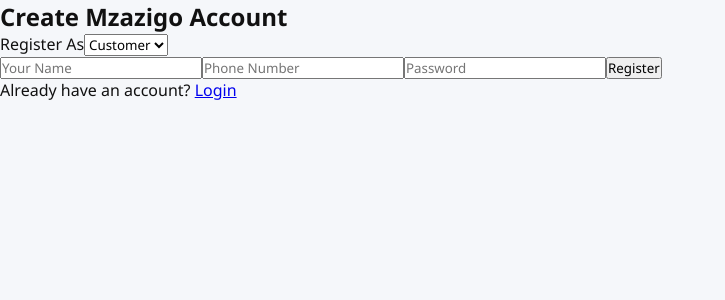
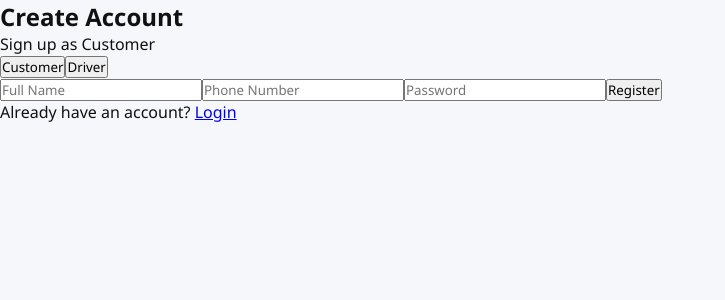
Before and after one commit to mzazitech/fronted, a Next.js app: page /register in a window 1280 px wide. Shown: the top 300 px of the page, without its empty margins (0-725 px from the left). Built offline with nearby package versions, Linux system fonts and the light colour scheme.

Commit message:
Update page.tsx

```diff
--- a/app/register/page.tsx
+++ b/app/register/page.tsx
@@ -1,214 +1,216 @@
-"use client"
+"use client";
 
-import { useState } from "react"
-import { useRouter } from "next/navigation"
+import { useState } from "react";
 
-export default function RegisterPage() {
-  const router = useRouter()
+export default function Register() {
+  const [role, setRole] = useState<"customer" | "driver">("customer");
+  const [loading, setLoading] = useState(false);
+  const [error, setError] = useState("");
+  const [success, setSuccess] = useState("");
 
-  const [role, setRole] = useState("customer")
-  const [loading, setLoading] = useState(false)
-  const [message, setMessage] = useState("")
-  const [error, setError] = useState("")
+  // Form state
+  const [form, setForm] = useState<any>({
+    name: "",
+    surname: "",
+    phone: "",
+    password: "",
+    idPic: null,
+    licensePic: null,
+    vehiclePlate: "",
+    vehicleType: "Taxi",
+    insurancePic: null,
+  });
 
-  const handleRegister = async (e: any) => {
-    e.preventDefault()
-    setLoading(true)
-    setError("")
-    setMessage("")
+  const handleChange = (e: any) => {
+    const { name, value, files } = e.target;
+    if (files) {
+      setForm({ ...form, [name]: files[0] });
+    } else {
+      setForm({ ...form, [name]: value });
+    }
+  };
 
-    const form = e.target
-    const formData = new FormData(form)
+  const handleRegister = async (e: React.FormEvent) => {
+    e.preventDefault();
+    setError("");
+    setSuccess("");
+
+    // Simple validation
+    if (role === "customer" && (!form.name || !form.phone || !form.password)) {
+      setError("All fields are required for customer");
+      return;
+    }
+    if (
+      role === "driver" &&
+      (!form.name ||
+        !form.surname ||
+        !form.phone ||
+        !form.password ||
+        !form.idPic ||
+        !form.licensePic ||
+        !form.vehiclePlate ||
+        !form.vehicleType ||
+        !form.insurancePic)
+    ) {
+      setError("All fields are required for driver");
+      return;
+    }
 
     try {
+      setLoading(true);
+
+      // Prepare form data (for file upload)
+      const formData = new FormData();
+      Object.keys(form).forEach((key) => {
+        if (form[key] !== null) formData.append(key, form[key]);
+      });
+      formData.append("role", role);
+
       const res = await fetch(`${process.env.NEXT_PUBLIC_API_URL}/auth/register`, {
         method: "POST",
-        body: formData
-      })
+        body: formData,
+      });
 
-      const data = await res.json()
+      const data = await res.json();
 
-      if (!res.ok) {
-        setError(data.message || "Registration failed")
-        setLoading(false)
-        return
-      }
+      if (!res.ok) throw new Error(data.message || "Registration failed");
 
-      if (role === "driver") {
-        setMessage("Driver account submitted. Please wait for admin verification.")
-      } else {
-        setMessage("Registration successful! Redirecting to login...")
-        setTimeout(() => router.push("/login"), 2000)
-      }
-
-      form.reset()
-      setLoading(false)
-
-    } catch (err) {
-      setError("Server error")
-      setLoading(false)
+      setSuccess("Registered successfully! You can now login.");
+      setForm({
+        name: "",
+        surname: "",
+        phone: "",
+        password: "",
+        idPic: null,
+        licensePic: null,
+        vehiclePlate: "",
+        vehicleType: "Taxi",
+        insurancePic: null,
+      });
+    } catch (err: any) {
+      setError(err.message);
+    } finally {
+      setLoading(false);
     }
-  }
+  };
 
   return (
-    <div className="min-h-screen flex items-center justify-center bg-gray-100 px-5">
-      <div className="bg-white shadow-lg rounded-xl p-10 w-full max-w-lg">
+    <div className="auth-container">
+      <div className="auth-card">
+        <h2>Create Account</h2>
+        <p>Sign up as {role === "customer" ? "Customer" : "Driver"}</p>
 
-        <h2 className="text-3xl font-bold mb-6 text-center">
-          Create Mzazigo Account
-        </h2>
+        <div className="role-switch">
+          <button
+            className={role === "customer" ? "active" : ""}
+            onClick={() => setRole("customer")}
+          >
+            Customer
+          </button>
+          <button
+            className={role === "driver" ? "active" : ""}
+            onClick={() => setRole("driver")}
+          >
+            Driver
+          </button>
+        </div>
 
-        {error && (
-          <div className="bg-red-100 text-red-600 p-3 rounded mb-4 text-sm">
-            {error}
-          </div>
-        )}
-
-        {message && (
-          <div className="bg-green-100 text-green-600 p-3 rounded mb-4 text-sm">
-            {message}
-          </div>
-        )}
-
-        <form onSubmit={handleRegister} className="space-y-4">
-
-          {/* Select Role */}
-          <div>
-            <label className="block mb-2 font-medium">Register As</label>
-            <select
-              name="role"
-              value={role}
-              onChange={(e) => setRole(e.target.value)}
-              className="w-full border p-3 rounded-md"
-            >
-              <option value="customer">Customer</option>
-              <option value="driver">Driver</option>
-            </select>
-          </div>
-
-          {/* CUSTOMER FIELDS */}
+        <form onSubmit={handleRegister}>
           {role === "customer" && (
             <>
               <input
+                type="text"
                 name="name"
-                type="text"
-                required
-                placeholder="Your Name"
-                className="w-full border p-3 rounded-md"
+                placeholder="Full Name"
+                value={form.name}
+                onChange={handleChange}
               />
-
               <input
+                type="tel"
                 name="phone"
-                type="text"
-                required
                 placeholder="Phone Number"
-                className="w-full border p-3 rounded-md"
+                value={form.phone}
+                onChange={handleChange}
               />
-
               <input
+                type="password"
                 name="password"
-                type="password"
-                required
                 placeholder="Password"
-                className="w-full border p-3 rounded-md"
+                value={form.password}
+                onChange={handleChange}
               />
             </>
           )}
 
-          {/* DRIVER FIELDS */}
           {role === "driver" && (
             <>
-              <div className="pt-4 border-t mt-4">
-                <h3 className="font-semibold mb-3">
-                  Driver Personal Details
-                </h3>
-              </div>
+              <input
+                type="text"
+                name="name"
+                placeholder="First Name"
+                value={form.name}
+                onChange={handleChange}
+              />
+              <input
+                type="text"
+                name="surname"
+                placeholder="Surname"
+                value={form.surname}
+                onChange={handleChange}
+              />
+              <input
+                type="tel"
+                name="phone"
+                placeholder="Phone Number"
+                value={form.phone}
+                onChange={handleChange}
+              />
+              <input
+                type="password"
+                name="password"
+                placeholder="Password"
+                value={form.password}
+                onChange={handleChange}
+              />
+
+              <label>ID Picture:</label>
+              <input type="file" name="idPic" onChange={handleChange} />
+
+              <label>Valid License Picture:</label>
+              <input type="file" name="licensePic" onChange={handleChange} />
 
               <input
-                name="firstName"
                 type="text"
-                required
-                placeholder="First Name"
-                className="w-full border p-3 rounded-md"
+                name="vehiclePlate"
+                placeholder="Vehicle Plate"
+                value={form.vehiclePlate}
+                onChange={handleChange}
               />
 
-              <input
-                name="surname"
-                type="text"
-                required
-                placeholder="Surname"
-                className="w-full border p-3 rounded-md"
-              />
+              <select name="vehicleType" value={form.vehicleType} onChange={handleChange}>
+                <option value="Taxi">Taxi</option>
+                <option value="Boda">Boda</option>
+              </select>
 
-              <input
-                name="otherNames"
-                type="text"
-                placeholder="Other Names"
-                className="w-full border p-3 rounded-md"
-              />
-
-              <input
-                name="phone"
-                type="text"
-                required
-                placeholder="Phone Number"
-                className="w-full border p-3 rounded-md"
-              />
-
-              <input
-                name="password"
-                type="password"
-                required
-                placeholder="Password"
-                className="w-full border p-3 rounded-md"
-              />
-
-              <input
-                name="vehicleType"
-                type="text"
-                required
-                placeholder="Vehicle Type (Taxi / Boda)"
-                className="w-full border p-3 rounded-md"
-              />
-
-              <div className="pt-4 border-t mt-4">
-                <h3 className="font-semibold mb-3">
-                  Upload Verification Documents
-                </h3>
-              </div>
-
-              <label className="block text-sm">ID Photo</label>
-              <input name="idPhoto" type="file" required className="w-full" />
-
-              <label className="block text-sm">Valid License</label>
-              <input name="licensePhoto" type="file" required className="w-full" />
-
-              <label className="block text-sm">Vehicle Plate Photo</label>
-              <input name="vehiclePlatePhoto" type="file" required className="w-full" />
-
-              <label className="block text-sm">Valid Insurance</label>
-              <input name="insurancePhoto" type="file" required className="w-full" />
+              <label>Insurance Document:</label>
+              <input type="file" name="insurancePic" onChange={handleChange} />
             </>
           )}
 
-          <button
-            type="submit"
-            disabled={loading}
-            className="w-full bg-black text-white py-3 rounded-md hover:bg-gray-800 transition mt-4"
-          >
+          {error && <div className="error">{error}</div>}
+          {success && <div className="success">{success}</div>}
+
+          <button type="submit" disabled={loading}>
             {loading ? "Registering..." : "Register"}
           </button>
-
         </form>
 
-        <p className="text-center text-sm text-gray-500 mt-6">
-          Already have an account?{" "}
-          <a href="/login" className="text-black font-medium">
-            Login
-          </a>
-        </p>
-
+        <div className="auth-footer">
+          <p>
+            Already have an account? <a href="/login">Login</a>
+          </p>
+        </div>
       </div>
     </div>
-  )
+  );
 }
```
